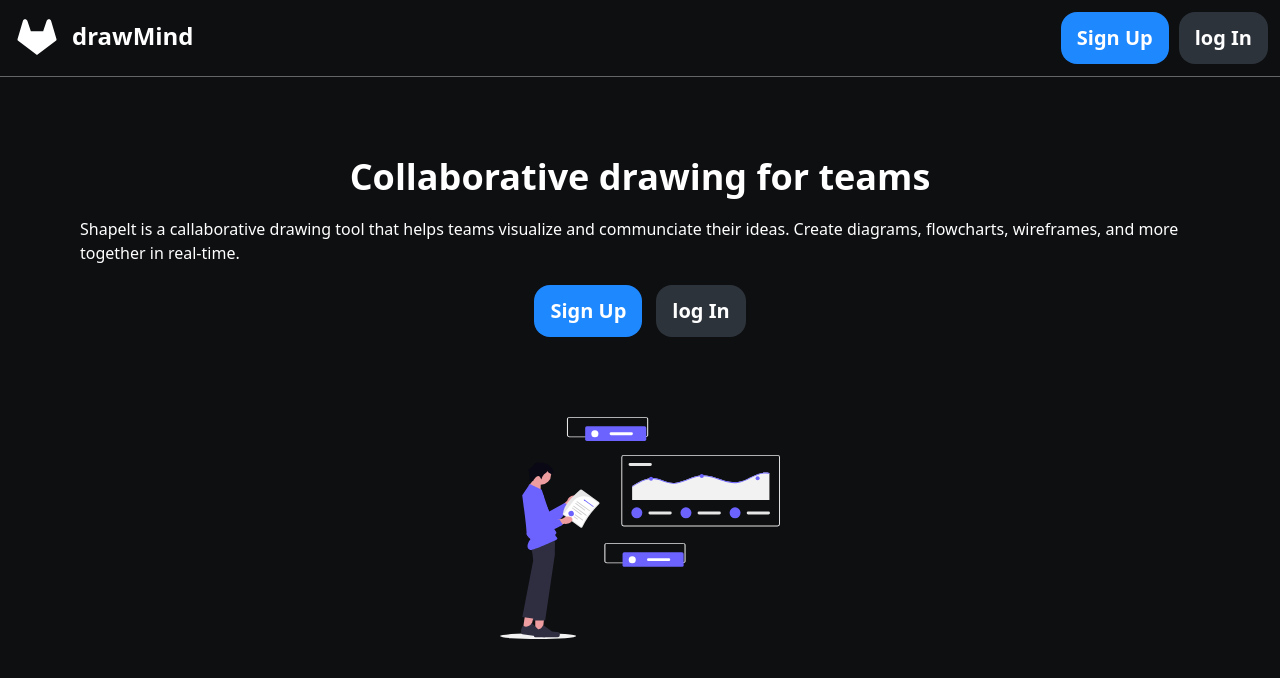
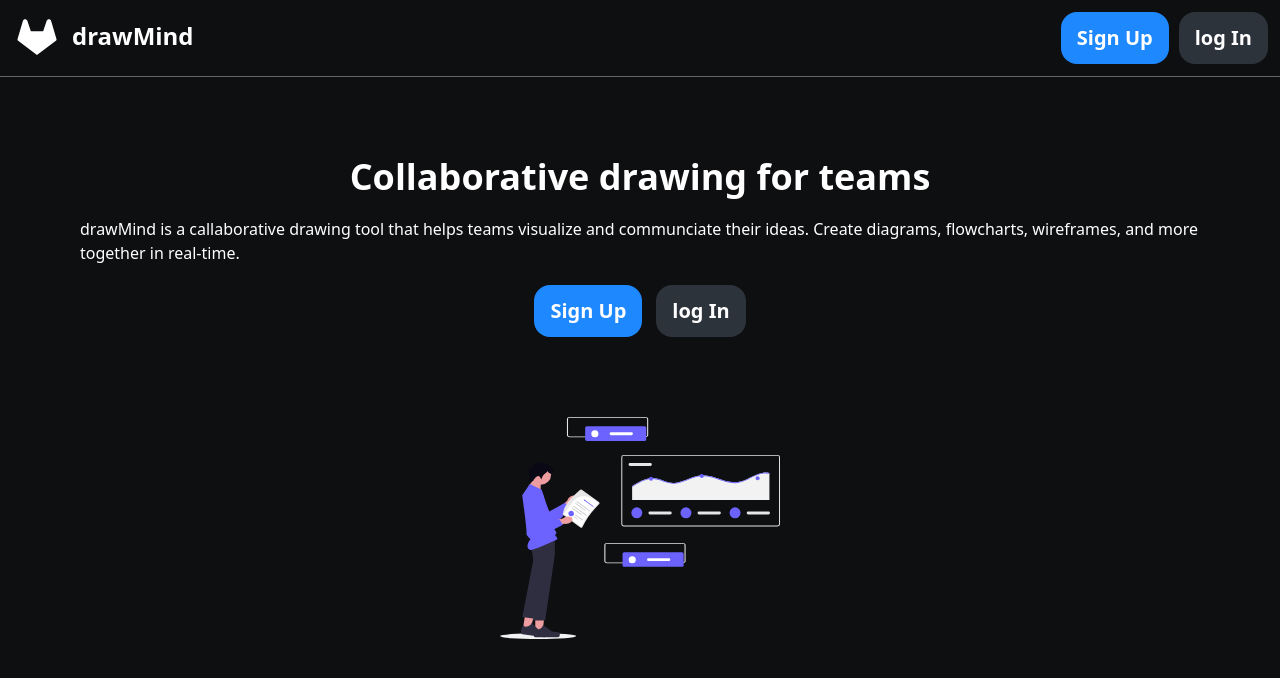
Before and after one commit to Amandeepsinghn/drawMind, a Next.js app in the folder apps/frontend/: page / in a window 1280 px wide. Shown: the top 678 px of the page. Built offline with nearby package versions, Linux system fonts and the light colour scheme.

Commit message:
added sign

```diff
--- a/apps/frontend/app/(auth)/signup/page.tsx
+++ b/apps/frontend/app/(auth)/signup/page.tsx
@@ -72,7 +72,7 @@ export default function SignUp() {
                 {loading ? (
                   <>
                     <AiOutlineLoading3Quarters className="animate-spin text-xl" />
-                    Signing...
+                    Signing Up...
                   </>
                 ) : (
                   "Log In"
--- a/apps/frontend/app/page.tsx
+++ b/apps/frontend/app/page.tsx
@@ -30,7 +30,7 @@ export default function Home() {
       <div className="m-20">
         <div className="text-white font-bold text-4xl flex justify-center">Collaborative drawing for teams</div>
         <div className="text-white py-5 flex justify-center">
-          Shapelt is a callaborative drawing tool that helps teams visualize and communciate their ideas. Create diagrams,
+          drawMind is a callaborative drawing tool that helps teams visualize and communciate their ideas. Create diagrams,
           flowcharts, wireframes, and more together in real-time.
         </div>
         <div className="flex justify-center space-x-3.5">
```
